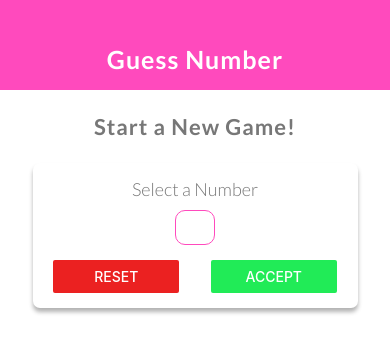
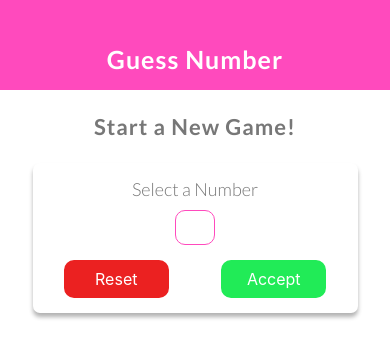
Before and after one commit to nkshn/Guess-Number-App, a React Native app: screen / in a window 390 px wide. Shown: the top 358 px of the page. Built offline with nearby package versions, Linux system fonts and the light colour scheme.

Commit message:
Created my own Button component

```diff
--- /dev/null
+++ b/components/MainButton.js
@@ -0,0 +1,33 @@
+import React from 'react';
+import { View, Text, StyleSheet, TouchableOpacity } from 'react-native';
+
+import Colors from '../constants/colors';
+
+const MainButton = props => {
+  return (
+    <TouchableOpacity activeOpacity={0.7} onPress={props.onPress}>
+      <View style={{ ...styles.button, ...props.bodyStyles }}>
+        <Text style={{ ...styles.buttonText, ...props.textStyles }}>{props.title}</Text>
+      </View>
+    </TouchableOpacity>
+  );
+};
+
+const styles = StyleSheet.create({
+  button: {
+    width: 90,
+    borderWidth: 2,
+    borderRadius: 10,
+    borderColor: Colors.mainPink,
+    paddingVertical: 7,
+    paddingHorizontal: 17,
+    backgroundColor: Colors.mainPink,
+  },
+  buttonText: {
+    fontSize: 16,
+    textAlign: 'center',
+    color: Colors.mainWhite,
+  },
+});
+
+export default MainButton;
--- a/screens/GameOverScreen.js
+++ b/screens/GameOverScreen.js
@@ -1,20 +1,25 @@
 import React from "react";
-import { View, StyleSheet, Button, Image } from "react-native";
+import { View, Text, StyleSheet, Image } from "react-native";
 
 import Colors from '../constants/colors';
 import SubTitle from '../components/SubTitle';
 import MainTitle from '../components/MainTitle';
+import MainButton from '../components/MainButton';
 
 const GameOverScreen = props => {
   const { counterTries, userSelectedDigit, restartGame } = props;
 
   return (
     <View style={styles.screen}>
-      <MainTitle>Game is Over!</MainTitle>
+      <MainTitle style={styles.title}>Game is Over!</MainTitle>
       <View style={styles.imageContainer}><Image source={require('../assets/images/success.png')} style={styles.image} resizeMode="cover" /></View>
-      <SubTitle>User Digit: {userSelectedDigit}</SubTitle>
-      <SubTitle>Tries: {counterTries}</SubTitle>
-      <View style={{ width: '35%', marginTop: 10 }}><Button title="New Game" onPress={restartGame} color={Colors.mainGreen} /></View>
+      <View style={styles.resultContainerText}>
+        <SubTitle style={styles.resultText}>
+          Your phone needed <Text style={styles.highlightedText}>{counterTries} tries </Text>
+          to gueess user <Text style={styles.highlightedText}>digit {userSelectedDigit}</Text>
+        </SubTitle>
+      </View>
+      <MainButton bodyStyles={{ width: 120, backgroundColor: Colors.mainGreen, borderColor: Colors.mainGreen }} title="New Game" onPress={restartGame} />
     </View>
   );
 };
@@ -25,6 +30,10 @@ const styles = StyleSheet.create({
     justifyContent: "center",
     alignItems: "center"
   },
+  title: {
+    fontSize: 24,
+    marginBottom: 15,
+  },
   imageContainer: {
     width: 300,
     height: 300,
@@ -32,12 +41,23 @@ const styles = StyleSheet.create({
     borderWidth: 3,
     borderColor: Colors.mainPink,
     overflow: 'hidden',
-    marginVertical: 15,
   },
   image: {
     width: '100%',
     height: '100%',
   },
+  highlightedText: {
+    color: Colors.mainPink,
+    fontFamily: 'lato-bold'
+  },
+  resultContainerText: {
+    marginHorizontal: 30,
+    marginVertical: 15,
+  },
+  resultText: {
+    fontSize: 20,
+    textAlign: 'center',
+  },
 });
 
 export default GameOverScreen;
--- a/screens/GameScreen.js
+++ b/screens/GameScreen.js
@@ -1,9 +1,10 @@
 import React, { useState, useRef, useEffect } from 'react';
-import { StyleSheet, View, Text, Button, Alert } from 'react-native';
+import { StyleSheet, View, Alert } from 'react-native';
 
 import Colors from '../constants/colors';
 import Card from '../components/Card';
 import DigitContainer from '../components/DigitContainer';
+import MainButton from '../components/MainButton';
 
 import MainTitle from '../components/MainTitle';
 
@@ -12,7 +13,7 @@ const generateDigitBetween = (min, max, exclude) => {
   max = Math.floor(max);
   randomDigit = Math.floor(Math.random() * (max - min)) + min;
 
-  if(randomDigit === exclude) {
+  if (randomDigit === exclude) {
     return generateDigitBetween(min, max, exclude);
   } else {
     return randomDigit;
@@ -33,21 +34,21 @@ const GameScreen = props => {
   const { userSelectedDigit, onGameOver } = props;
 
   useEffect(() => {
-    if(currentGuess === userSelectedDigit) {
+    if (currentGuess === userSelectedDigit) {
       onGameOver(rounds);
     }
   }, [currentGuess, userSelectedDigit, onGameOver]);
 
   const generateNextDigitHandler = direction => {
-    if((direction === 'lower' && currentGuess < userSelectedDigit) || (direction === 'upper' && currentGuess > userSelectedDigit)) {
+    if ((direction === 'lower' && currentGuess < userSelectedDigit) || (direction === 'upper' && currentGuess > userSelectedDigit)) {
       Alert.alert('Don\'t Lie!', 'You know that this is wrong...',
-      [
-        {text: 'Okey', style: 'default'}
-      ], {cancelable: false})
+        [
+          { text: 'Okey', style: 'default' }
+        ], { cancelable: false })
       return;
     }
 
-    if(direction === 'lower') { currentMax.current = currentGuess; }
+    if (direction === 'lower') { currentMax.current = currentGuess; }
     else { currentMin.current = currentGuess; }
 
     const nextDigit = generateDigitBetween(currentMin.current, currentMax.current, currentGuess);
@@ -60,8 +61,8 @@ const GameScreen = props => {
       <MainTitle>Random generated digit</MainTitle>
       <DigitContainer style={styles.digitContainer}>{currentGuess}</DigitContainer>
       <Card style={styles.buttonsCard}>
-        <View style={{width: '45%'}}><Button color={Colors.mainRed}   title="Lower" onPress={generateNextDigitHandler.bind(this, 'lower')}/></View>
-        <View style={{width: '45%'}}><Button color={Colors.mainGreen} title="Upper" onPress={generateNextDigitHandler.bind(this, 'upper')}/></View>
+        <MainButton bodyStyles={{ width: 115, backgroundColor: Colors.mainRed, borderColor: Colors.mainRed }} title="Lower" onPress={generateNextDigitHandler.bind(this, 'lower')} />
+        <MainButton bodyStyles={{ width: 115, backgroundColor: Colors.mainGreen, borderColor: Colors.mainGreen }} title="Upper" onPress={generateNextDigitHandler.bind(this, 'upper')} />
       </Card>
     </View>
   );
--- a/screens/StartGameScreen.js
+++ b/screens/StartGameScreen.js
@@ -1,10 +1,11 @@
 import React, { useState } from 'react';
-import { StyleSheet, View, Text, Button, TouchableWithoutFeedback, Keyboard, Alert } from 'react-native';
+import { StyleSheet, View, TouchableWithoutFeedback, Keyboard, Alert } from 'react-native';
 
 import Card from '../components/Card';
 import Input from '../components/Input';
 import Colors from '../constants/colors';
 import DigitContainer from '../components/DigitContainer';
+import MainButton from '../components/MainButton';
 
 import SubTitle from '../components/SubTitle';
 import MainTitle from '../components/MainTitle';
@@ -25,11 +26,11 @@ const StartGameScreen = props => {
 
   const acceptButtonHander = () => {
     const digit = parseInt(enteredDigit);
-    if(isNaN(digit) || digit <= 0 || digit > 99) {
+    if (isNaN(digit) || digit <= 0 || digit > 99) {
       Alert.alert('Invalid digit!', 'Digit had to be between 1 and 99.',
-      [
-        {text: 'OK', onPress: resetButtonHandler, style: 'default'}
-      ], {cancelable: false})
+        [
+          { text: 'OK', onPress: resetButtonHandler, style: 'default' }
+        ], { cancelable: false })
       resetButtonHandler(); // Maybe later I'll delete this )
       return;
     }
@@ -40,20 +41,21 @@ const StartGameScreen = props => {
   };
 
   let confirmedText;
-  if(acceptDigitTrigger) {
+  if (acceptDigitTrigger) {
     confirmedText = (
       <Card style={styles.chosenDigitCard}>
         <SubTitle>Your Selected Digit</SubTitle>
         <DigitContainer>{selectedDigit}</DigitContainer>
-        <View style={{width: '60%'}}>
-          <Button title="Start game" color={Colors.mainGreen} onPress={() => props.onStartGameButton(selectedDigit)}/>
-        </View>
+        <MainButton
+          title="Start game"
+          onPress={() => props.onStartGameButton(selectedDigit)}
+          bodyStyles={{ width: 125, backgroundColor: Colors.mainGreen, borderColor: Colors.mainGreen }} />
       </Card>
     );
   }
 
   return (
-    <TouchableWithoutFeedback onPress={() => {Keyboard.dismiss()}}>
+    <TouchableWithoutFeedback onPress={() => { Keyboard.dismiss() }}>
       <View style={styles.screen}>
         <MainTitle style={styles.startNewGameText}>Start a New Game!</MainTitle>
         <Card style={styles.selectNumberCard}>
@@ -68,8 +70,8 @@ const StartGameScreen = props => {
             onChangeText={enteringDigitHandler}
             value={enteredDigit} />
           <View style={styles.selectNumberButtons}>
-            <View style={{width: '40%'}}><Button color={Colors.mainRed} title="Reset" onPress={resetButtonHandler} /></View>
-            <View style={{width: '40%'}}><Button color={Colors.mainGreen} title="Accept" onPress={acceptButtonHander} /></View>
+            <MainButton bodyStyles={{ width: 105, backgroundColor: Colors.mainRed, borderColor: Colors.mainRed }} title="Reset" onPress={resetButtonHandler} />
+            <MainButton bodyStyles={{ width: 105, backgroundColor: Colors.mainGreen, borderColor: Colors.mainGreen }} title="Accept" onPress={acceptButtonHander} />
           </View>
         </Card>
         {confirmedText}
```
